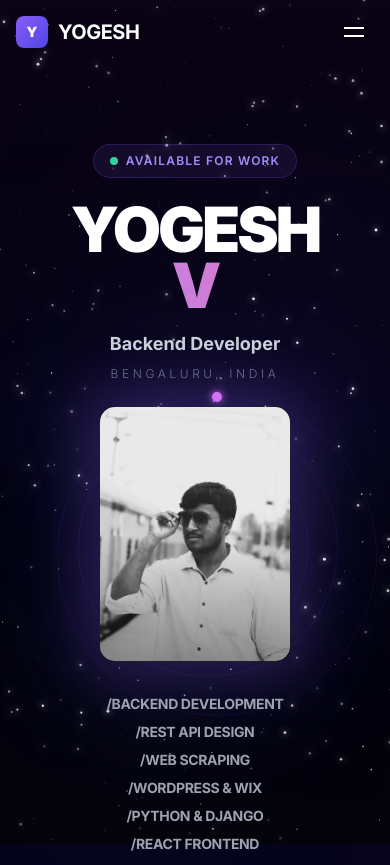
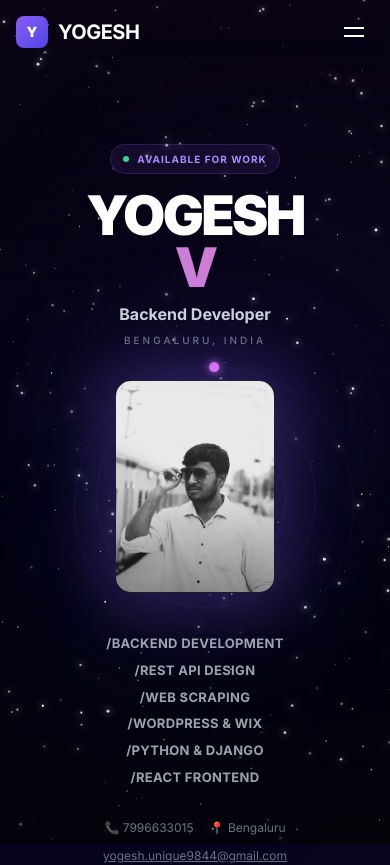
Before and after one commit to WhenYogesh/portfolio, a React (Vite) app in the folder frontend/: page / in a window 390 px wide. Shown: the top 865 px of the page. Built offline with nearby package versions, Linux system fonts and the light colour scheme.

Commit message:
updated mobile responsive

```diff
--- a/frontend/src/components/hero.tsx
+++ b/frontend/src/components/hero.tsx
@@ -255,33 +255,33 @@ const CreativeDesignerHero: React.FC = () => {
       <div className="relative z-10 w-full min-h-screen px-4 sm:px-6 lg:px-8 xl:px-12 py-8 lg:py-12">
 
         {/* ── MOBILE / TABLET ── */}
-        <div className="lg:hidden flex flex-col items-center justify-center min-h-screen pt-28 pb-8">
+        <div className="lg:hidden flex flex-col items-center justify-center w-full pt-24 pb-12 mt-4">
           {/* Badge */}
-          <div className={`mb-6 ${isLoaded ? 'hero-animate' : 'opacity-0'}`} style={{ animationDelay: '0.1s' }}>
-            <span className="inline-flex items-center gap-2 px-4 py-2 rounded-full bg-violet-500/10 border border-violet-500/20 text-violet-400 text-xs font-semibold tracking-widest uppercase">
-              <span className="w-2 h-2 rounded-full bg-emerald-400 animate-pulse" />
+          <div className={`mb-4 ${isLoaded ? 'hero-animate' : 'opacity-0'}`} style={{ animationDelay: '0.1s' }}>
+            <span className="inline-flex items-center gap-2 px-3 py-1.5 rounded-full bg-violet-500/10 border border-violet-500/20 text-violet-400 text-[10px] font-bold tracking-widest uppercase">
+              <span className="w-1.5 h-1.5 rounded-full bg-emerald-400 animate-pulse" />
               Available for work
             </span>
           </div>
 
           {/* Title */}
-          <div className={`mb-4 text-center w-full ${isLoaded ? 'hero-animate' : 'opacity-0'}`} style={{ animationDelay: '0.3s' }}>
-            <h1 className="font-black tracking-tighter text-white leading-[0.9]" style={{ fontSize: 'clamp(48px, 16vw, 90px)' }}>
+          <div className={`mb-2 text-center w-full ${isLoaded ? 'hero-animate' : 'opacity-0'}`} style={{ animationDelay: '0.3s' }}>
+            <h1 className="font-black tracking-tighter text-white leading-[0.95]" style={{ fontSize: 'clamp(42px, 14vw, 80px)' }}>
               <span className="block">YOGESH</span>
               <span className="block bg-gradient-to-r from-violet-400 to-pink-400 bg-clip-text text-transparent">V</span>
             </h1>
           </div>
 
           {/* Subtitle */}
-          <div className={`mb-6 text-center ${isLoaded ? 'hero-animate' : 'opacity-0'}`} style={{ animationDelay: '0.5s' }}>
-            <p className="text-lg sm:text-xl font-bold text-gray-300 mb-2">Backend Developer</p>
-            <p className="text-xs tracking-[0.3em] font-light text-gray-500 uppercase">Bengaluru, India</p>
+          <div className={`mb-8 text-center ${isLoaded ? 'hero-animate' : 'opacity-0'}`} style={{ animationDelay: '0.5s' }}>
+            <p className="text-base sm:text-lg font-bold text-gray-300 mb-1.5">Backend Developer</p>
+            <p className="text-[10px] sm:text-xs tracking-[0.3em] font-medium text-gray-500 uppercase">Bengaluru, India</p>
           </div>
 
           {/* Solar orrery (mobile) – small version around image */}
-          <div className={`mb-8 relative ${isLoaded ? 'hero-scale' : 'opacity-0'}`} style={{ animationDelay: '0.6s' }}>
+          <div className={`mb-10 relative ${isLoaded ? 'hero-scale' : 'opacity-0'}`} style={{ animationDelay: '0.6s' }}>
             {/* Orbit rings */}
-            {[100, 130, 160].map((r, i) => (
+            {[80, 110, 140].map((r, i) => (
               <div key={i} className="absolute rounded-full border border-violet-500/10 pointer-events-none"
                 style={{ width: r * 2, height: r * 2, top: '50%', left: '50%', transform: 'translate(-50%,-50%)', animation: i % 2 === 0 ? 'spin-slow 40s linear infinite' : 'spin-reverse 55s linear infinite' }}>
                 <span className="absolute rounded-full" style={{
@@ -292,7 +292,7 @@ const CreativeDesignerHero: React.FC = () => {
                 }} />
               </div>
             ))}
-            <div className="w-48 sm:w-56 aspect-[3/4] rounded-2xl overflow-hidden border border-white/10 shadow-xl shadow-violet-500/10 relative group"
+            <div className="w-40 sm:w-48 aspect-[3/4] rounded-2xl overflow-hidden border border-white/10 shadow-xl shadow-violet-500/10 relative group mx-auto"
               style={{ animation: 'orbit-pulse 4s ease-in-out infinite' }}>
               <img src={profileImage} alt="Yogesh V" className="w-full h-full object-cover grayscale group-hover:grayscale-0 transition-all duration-700" />
               <div className="absolute inset-0 bg-gradient-to-t from-black/40 via-transparent to-transparent" />
@@ -300,9 +300,9 @@ const CreativeDesignerHero: React.FC = () => {
           </div>
 
           {/* Services */}
-          <div className={`text-center space-y-2 px-4 mb-8 ${isLoaded ? 'hero-animate' : 'opacity-0'}`} style={{ animationDelay: '0.8s' }}>
+          <div className={`text-center space-y-1.5 px-4 mb-8 ${isLoaded ? 'hero-animate' : 'opacity-0'}`} style={{ animationDelay: '0.8s' }}>
             {allServices.map((s) => (
-              <p key={s.key} className="text-sm sm:text-base font-bold tracking-tight text-gray-400 hover:text-white transition-colors duration-300">{s.title}</p>
+              <p key={s.key} className="text-[13px] sm:text-sm font-bold tracking-wide text-gray-400 hover:text-white transition-colors duration-300">{s.title}</p>
             ))}
           </div>
 
--- a/frontend/src/components/projects.tsx
+++ b/frontend/src/components/projects.tsx
@@ -132,9 +132,10 @@ const AutoHorizontalScrollPortfolio: React.FC = () => {
       ([entry]) => { if (entry.isIntersecting) setIsVisible(true); },
       { threshold: 0.1 }
     );
-    if (containerRef.current) observer.observe(containerRef.current);
+    const node = containerRef.current;
+    if (node) observer.observe(node);
     return () => observer.disconnect();
-  }, []);
+  }, [isLargeScreen]);
 
   const handleScroll = useCallback(() => {
     const container = containerRef.current;
@@ -195,7 +196,7 @@ const AutoHorizontalScrollPortfolio: React.FC = () => {
   // Mobile
   if (!isLargeScreen) {
     return (
-      <section id="projects" className="w-full bg-transparent section-padding">
+      <section id="projects" ref={containerRef} className="w-full bg-transparent section-padding">
         <div className="max-w-6xl mx-auto">
           <div className="text-center mb-12">
             <p className="text-xs sm:text-sm tracking-[0.3em] uppercase text-violet-400 font-semibold mb-4">
```
